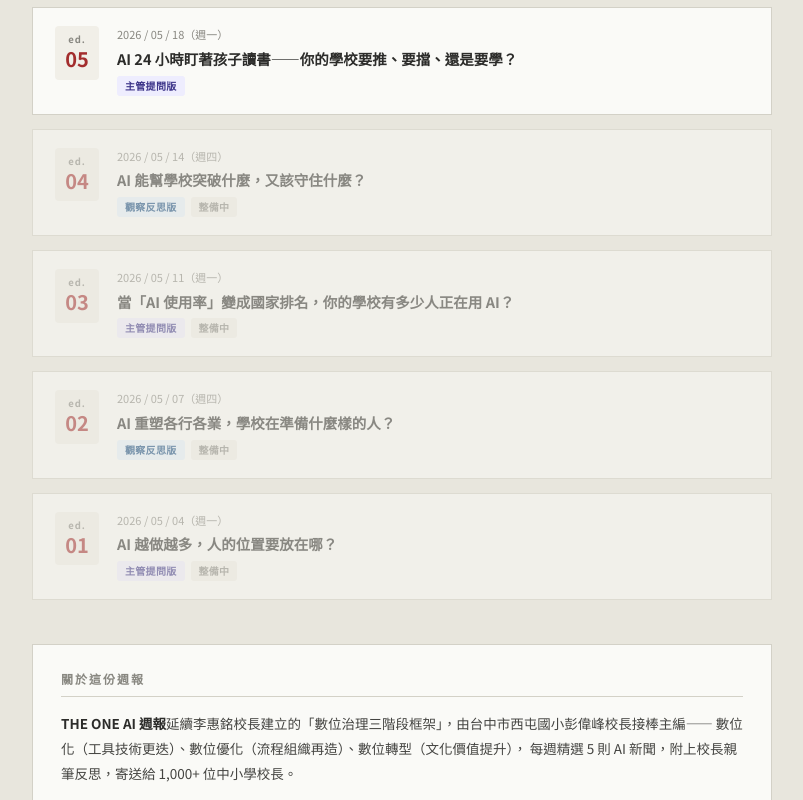
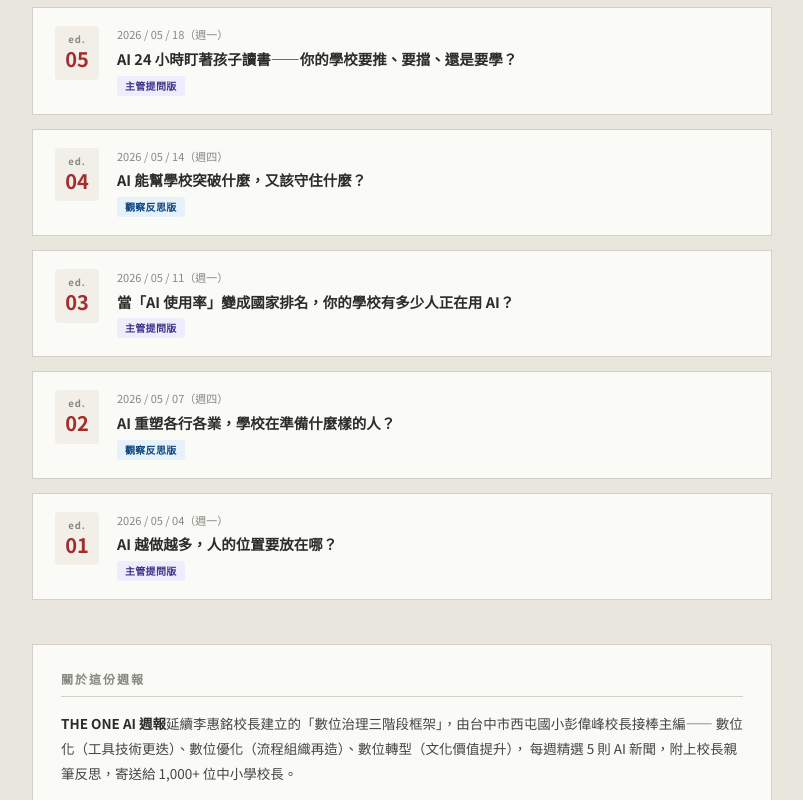
Before and after one commit to awspeng-png/the-one-ai, a plain HTML site: page index.html in a window 1280 px wide. Shown: the part 680-1480 px from the top of the page, without its empty margins (238-1041 px from the left). Drawn offline with Linux system fonts and the light colour scheme.

Commit message:
Update index.html

```diff
--- a/index.html
+++ b/index.html
@@ -276,53 +276,49 @@
       </div>
     </a>
 
-    <div class="issue-card unavailable">
+    <a class="issue-card" href="ed-04.html">
       <div class="issue-num"><span class="ed">ed.</span><span class="num">04</span></div>
       <div class="issue-info">
         <div class="issue-date">2026 / 05 / 14（週四）</div>
         <div class="issue-title">AI 能幫學校突破什麼，又該守住什麼？</div>
         <div class="issue-type">
           <span class="tag tag-thu">觀察反思版</span>
-          <span class="tag tag-soon">整備中</span>
         </div>
       </div>
-    </div>
+    </a>
 
-    <div class="issue-card unavailable">
+    <a class="issue-card" href="ed-03.html">
       <div class="issue-num"><span class="ed">ed.</span><span class="num">03</span></div>
       <div class="issue-info">
         <div class="issue-date">2026 / 05 / 11（週一）</div>
         <div class="issue-title">當「AI 使用率」變成國家排名，你的學校有多少人正在用 AI？</div>
         <div class="issue-type">
           <span class="tag tag-mon">主管提問版</span>
-          <span class="tag tag-soon">整備中</span>
         </div>
       </div>
-    </div>
+    </a>
 
-    <div class="issue-card unavailable">
+    <a class="issue-card" href="ed-02.html">
       <div class="issue-num"><span class="ed">ed.</span><span class="num">02</span></div>
       <div class="issue-info">
         <div class="issue-date">2026 / 05 / 07（週四）</div>
         <div class="issue-title">AI 重塑各行各業，學校在準備什麼樣的人？</div>
         <div class="issue-type">
           <span class="tag tag-thu">觀察反思版</span>
-          <span class="tag tag-soon">整備中</span>
         </div>
       </div>
-    </div>
+    </a>
 
-    <div class="issue-card unavailable">
+    <a class="issue-card" href="ed-01.html">
       <div class="issue-num"><span class="ed">ed.</span><span class="num">01</span></div>
       <div class="issue-info">
         <div class="issue-date">2026 / 05 / 04（週一）</div>
         <div class="issue-title">AI 越做越多，人的位置要放在哪？</div>
         <div class="issue-type">
           <span class="tag tag-mon">主管提問版</span>
-          <span class="tag tag-soon">整備中</span>
         </div>
       </div>
-    </div>
+    </a>
 
   </div>
 
```
